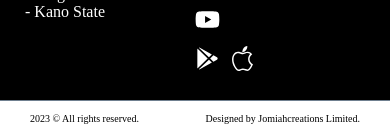
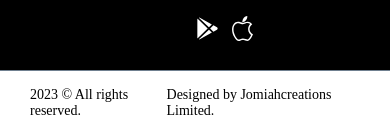
Before and after one commit to Eleojo001/himma_fm, a React (Create React App) app: page / in a window 390 px wide. Shown: the part 3151-3284 px from the top of the page. Built offline with nearby package versions, Linux system fonts and the light colour scheme; a web font is replaced by a local one.

Commit message:
contact on mobile

```diff
--- a/src/App.css
+++ b/src/App.css
@@ -1056,7 +1056,7 @@
 
 }
 .contact{
-  width: 90%;
+  width: 100%;
 }
 
 /* footer section */
@@ -1068,8 +1068,9 @@
   display: grid;
   grid-template-columns: repeat(2, 1fr);
   justify-content: space-between;
-  gap: 20px;
+  gap: 10px;
   border-top: 1px solid slategray;
+  font-size: 15px;
 }
 .socialMedia{
   display: grid;
@@ -1082,7 +1083,7 @@
   display: flex;
   justify-content: space-between;
   border-top: 1px solid slategray;
-  font-size: 10px;
+  font-size: 14px;
 }
 
 
```
